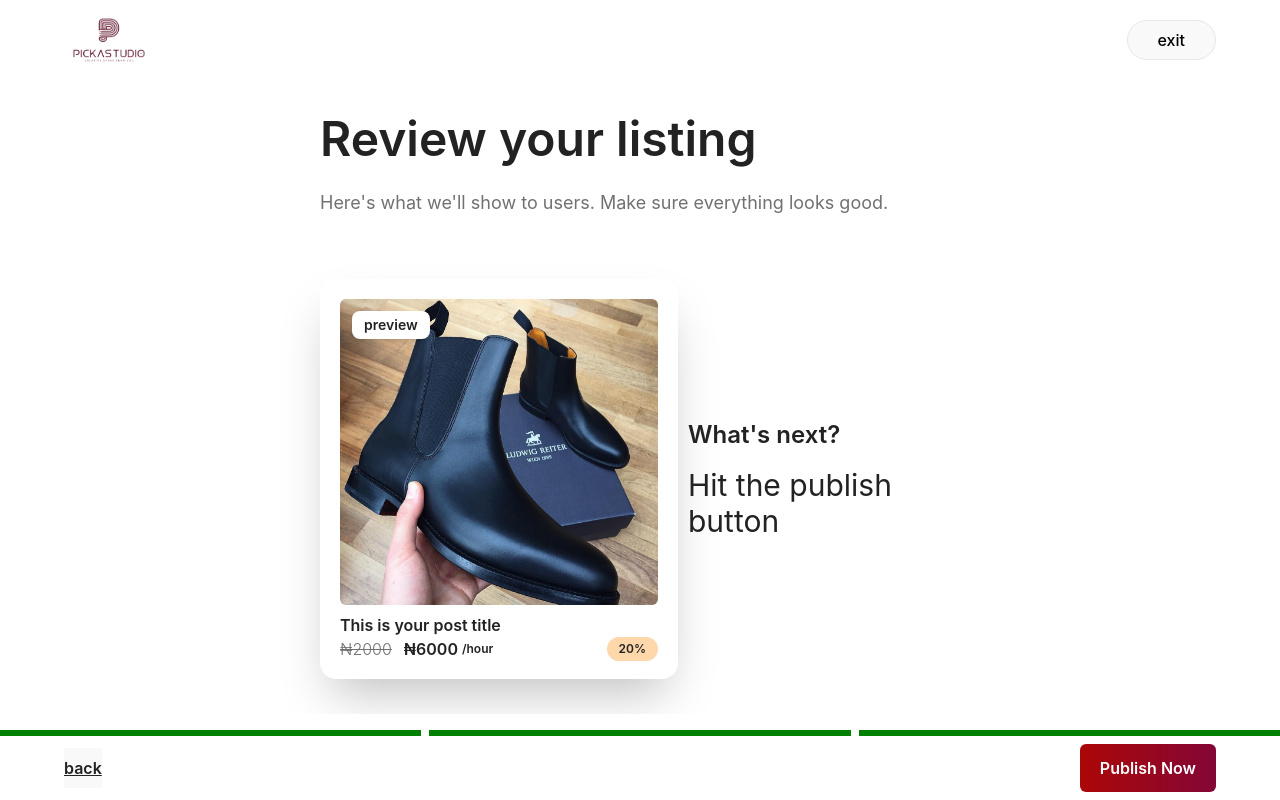
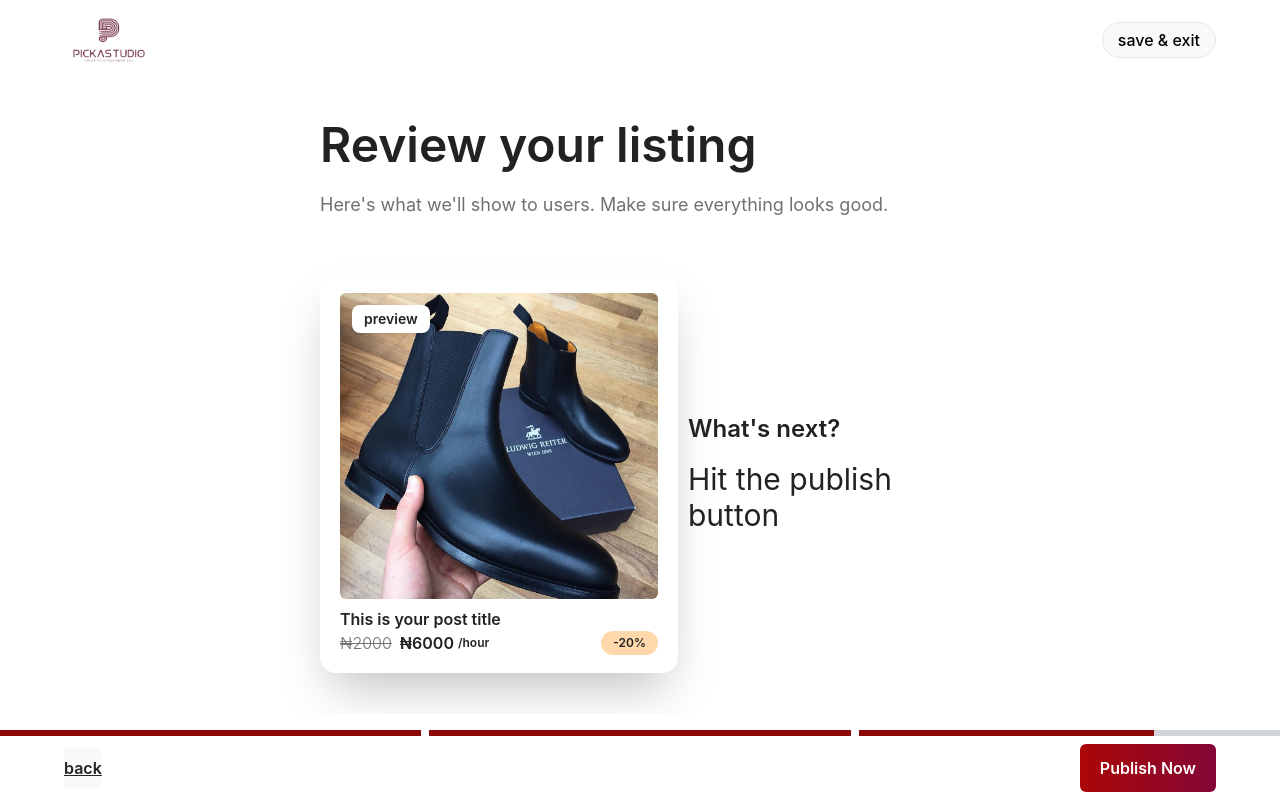
Before and after one commit to CodeLab-Collaborators/pickStudio, a React (Vite) app in the folder pick_fe/: page /upload-studio/review-listing in a window 1280 px wide. Built offline with nearby package versions, Linux system fonts and the light colour scheme.

Commit message:
trying to resolve an issue with RenderButtonCheck component

```diff
--- a/pick_fe/src/components/blocks/uploadStudio/RenderButtonCheck.tsx
+++ b/pick_fe/src/components/blocks/uploadStudio/RenderButtonCheck.tsx
@@ -9,7 +9,7 @@ export const RenderButtonCheck = () => {
       return storedData ? JSON.parse(storedData) : {};
     });
 
-    // Update uploadStudioData state when localStorage changes
+    // // Update uploadStudioData state when localStorage changes
     useEffect(() => {
       const storedData = localStorage.getItem('uploadStudioData');
       if (storedData) {
@@ -17,10 +17,8 @@ export const RenderButtonCheck = () => {
       }
     }, []);
 
-    const isNextButtonDisabled =
-      !uploadStudioData.userSelectedCategory ||
-      !uploadStudioData.studioAddress ||
-      !uploadStudioData.numberOfGuests;
+
+    const firstStepButtonDisabled = uploadStudioData?.studioAddress || uploadStudioData?.userSelectedCategory || uploadStudioData?.numberOfGuests
 
     if (location.pathname === '/upload-studio') {
       return (
@@ -34,13 +32,13 @@ export const RenderButtonCheck = () => {
     } else if (location.pathname.includes('about-your-studio')) {
       return (
         // about studio page
-        <NavLink to="studio-details">
+        <NavLink to={!firstStepButtonDisabled ? "" : "studio-details"}>
           <GlobalButton
-            disabled={isNextButtonDisabled}
+            disabled={!firstStepButtonDisabled}
             className={`${
-              isNextButtonDisabled ? 'opacity-50 cursor-not-allowed' : 'bg-red-600  transition-all ease-in'
+              !firstStepButtonDisabled ? 'opacity-50 cursor-not-allowed' : 'bg-red-600  transition-all ease-in'
             }`}
-            style={{background: `${!isNextButtonDisabled ? "var(--gradient)" : "var(--primary)"}`}}
+            style={{background: `${!firstStepButtonDisabled ? "var(--gradient)" : "var(--primary)"}`}}
           >
             Next
           </GlobalButton>
@@ -51,11 +49,11 @@ export const RenderButtonCheck = () => {
         // studio details
         <NavLink to="finish-listing">
           <GlobalButton
-            // disabled={isNextButtonDisabled}
+            // disabled={firstStepButtonDisabled}
             // className={`${
-            //   isNextButtonDisabled ? 'opacity-50 cursor-not-allowed' : 'bg-red-600  transition-all ease-in'
+            //   firstStepButtonDisabled ? 'opacity-50 cursor-not-allowed' : 'bg-red-600  transition-all ease-in'
             // }`}
-            // style={{background: `${!isNextButtonDisabled ? "var(--gradient)" : "var(--primary)"}`}}
+            // style={{background: `${!firstStepButtonDisabled ? "var(--gradient)" : "var(--primary)"}`}}
             style={{background: "var(--gradient)"}} className="font-semibold "
           >
             Next
@@ -67,11 +65,11 @@ export const RenderButtonCheck = () => {
         // Add pricing page
         <NavLink to="review-listing">
           <GlobalButton
-                      // disabled={isNextButtonDisabled}
+                      // disabled={firstStepButtonDisabled}
             // className={`${
-            //   isNextButtonDisabled ? 'opacity-50 cursor-not-allowed' : 'bg-red-600  transition-all ease-in'
+            //   firstStepButtonDisabled ? 'opacity-50 cursor-not-allowed' : 'bg-red-600  transition-all ease-in'
             // }`}
-            // style={{background: `${!isNextButtonDisabled ? "var(--gradient)" : "var(--primary)"}`}}
+            // style={{background: `${!firstStepButtonDisabled ? "var(--gradient)" : "var(--primary)"}`}}
 
             style={{background: "var(--gradient)"}} className="font-semibold "
             onClick={()=>{}}
--- a/pick_fe/src/components/blocks/uploadStudio/StudioPicturesUpload.tsx
+++ b/pick_fe/src/components/blocks/uploadStudio/StudioPicturesUpload.tsx
@@ -11,7 +11,7 @@ const StudioPicturesUpload = () => {
 
     // Ensure at least 5 pictures are selected
     if (files.length < 5) {
-      alert('Please upload at least 5 pictures.');
+      alert('Please upload at least 5 pictures of your studio.');
       return;
     }
 
--- a/pick_fe/src/components/blocks/uploadStudio/StudioSize.tsx
+++ b/pick_fe/src/components/blocks/uploadStudio/StudioSize.tsx
@@ -10,6 +10,8 @@ const StudioSize: FC = () => {
   const getStoredData = () => {
     const storedData = localStorage.getItem('uploadStudioData');
     return storedData ? JSON.parse(storedData).numberOfGuests : '';
+
+
   };
 
   const [numberOfGuests, setNumberOfGuests] = useState(getStoredData);
@@ -31,7 +33,11 @@ const StudioSize: FC = () => {
 
     // Save the updated data in localStorage
     localStorage.setItem('uploadStudioData', JSON.stringify(updatedData));
+
+
   };
+
+
 
 
   return (
@@ -40,11 +46,11 @@ const StudioSize: FC = () => {
 
       <div className='mt-4'>
         <GlobalInput
-          type='number'
-          maxLength={9}
+          type='text'
           placeholder='Number of guests'
           value={numberOfGuests}
           onChange={handleAddressChange}
+          inputMode='numeric'
 
         />
       </div>
--- a/pick_fe/src/components/blocks/uploadStudio/uploadStudioFooter.tsx
+++ b/pick_fe/src/components/blocks/uploadStudio/uploadStudioFooter.tsx
@@ -1,5 +1,6 @@
 import { useNavigate } from "react-router-dom"
 import { RenderButtonCheck } from "./RenderButtonCheck"
+import ProgressBar from "../../props/ProgressBar"
 
 
 
@@ -13,9 +14,9 @@ const navigate = useNavigate()
   return (
     <div className='w-full py-2 bg-white sticky bottom-0  flex items-center justify-between flex-col '>
         <div className="grid grid-cols-3 gap-2 w-full py-2">
-        <progress value={100} className="w-full h-[6px]" />
-        <progress value={100} className="w-full h-[6px]"/>
-        <progress value={100} className="w-full h-[6px]"/>
+<ProgressBar value={100}/>
+<ProgressBar value={100}/>
+<ProgressBar value={70}/>
         </div>
         <div className="w-[90%] m-auto flex justify-between max-md:justify-normal max-md:flex-wrap">
         <div className="max-md:w-full flex place-items-center">
--- a/pick_fe/src/components/blocks/uploadStudio/uploadStudioHeader.tsx
+++ b/pick_fe/src/components/blocks/uploadStudio/uploadStudioHeader.tsx
@@ -10,7 +10,7 @@ const uploadStudioHeader = () => {
         </div>
 
         {/* button */}
-        <GlobalButton style={{color: "black", borderRadius:"999px", padding: "7px 30px"}} children="exit" onClick={()=>{}} className="rounded-full border "/>
+        <GlobalButton style={{color: "black", borderRadius:"999px", padding: "5px 15px"}} children="save & exit" onClick={()=>{}} className="rounded-full border "/>
     </div>
   )
 }
--- /dev/null
+++ b/pick_fe/src/components/props/ProgressBar.tsx
@@ -0,0 +1,22 @@
+import {FC, CSSProperties} from 'react';
+import { ProgressBarProps } from '../../types';
+
+
+const ProgressBar: FC<ProgressBarProps> = ({ value, backgroundColor, barColor }) => {
+  const barStyle: CSSProperties = {
+    width: `${value}%`,
+    background: barColor || 'var(--primary)',
+  };
+
+  const containerStyle: CSSProperties = {
+    background: backgroundColor || 'bg-gray-200',
+  };
+
+  return (
+    <div className={`w-full h-1.5 ${containerStyle} bg-gray-300`}>
+      <div className="h-full" style={barStyle}></div>
+    </div>
+  );
+}
+
+export default ProgressBar;
--- a/pick_fe/src/pages/studio/uploadStudio/ReviewListing.tsx
+++ b/pick_fe/src/pages/studio/uploadStudio/ReviewListing.tsx
@@ -3,6 +3,10 @@ import mm from "../../../assets/jpg/Menstylica.jpeg"
 
 const ReviewListing:FC = () => {
 document.title = "Review and publish your listing - Pickastudio"
+
+const uploadData = localStorage.getItem("uploadStudioData")
+
+console.log("this is uploadData", uploadData)
 
   return (
     <div>
@@ -10,9 +14,9 @@ document.title = "Review and publish your listing - Pickastudio"
             {/* title */}
             <div >
                 <h1 className='font-semibold text-5xl max-lg:text-4xl'>Review your listing</h1>
-                <p className='mt-7 text-[1.125rem] max-md:text-[1rem] leading-6 text-[#717171] font-normal'>Here's what we'll show to users. Make sure everything looks good.</p>
+                <p className='mt-6 text-[1.125rem] max-md:text-[1rem] leading-6 text-[#717171] font-normal'>Here's what we'll show to users. Make sure everything looks good.</p>
             </div>
-            <div className='grid grid-cols-2 mt-16 max-lg:mt-10 max-lg:grid-cols-1 gap-24 max-lg:gap-12'>
+            <div className='grid grid-cols-2 mt-14 max-lg:mt-10 max-lg:grid-cols-1 gap-24 max-lg:gap-12'>
                 <div className='bg-white p-5 shadow-2xl h-[400px] rounded-2xl w-[358px] max-md:w-[100%] '>
                     {/* image */}
                     <div className='w-full relative h-[85%] overflow-hidden rounded-md'>
@@ -26,11 +30,11 @@ document.title = "Review and publish your listing - Pickastudio"
 
                     {/* price */}
                   <div className='flex justify-between items-center'>
-                  <div className='flex gap-3'>
+                  <div className='flex gap-2'>
                    <h4 className='line-through text-[#717171]'>₦2000</h4>
                    <h4 className='font-semibold flex items-center gap-1'>₦6000 <p className='text-xs'>/hour</p></h4>
                    </div>
-                   <p className='px-3 py-1 bg-orange-200 rounded-xl text-xs font-semibold '>20%</p>
+                   <p className='px-3 py-1 bg-orange-200 rounded-xl text-xs font-semibold '>-20% </p>
                   </div>
                     </div>
                 </div>
```
Also changed, not shown: pick_fe/src/types/index.ts (+7 -0 lines).
